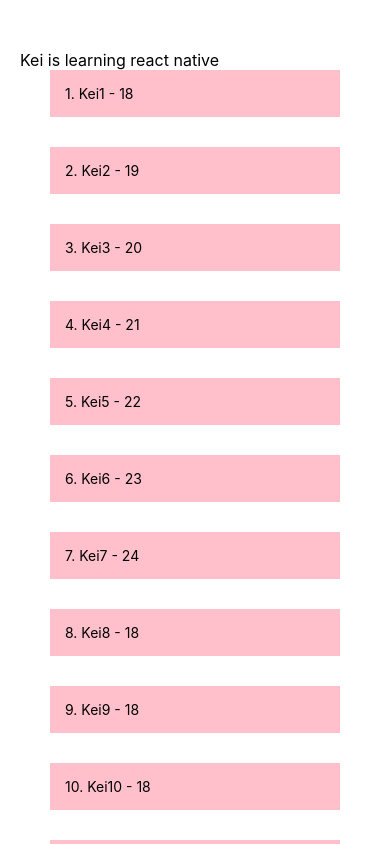
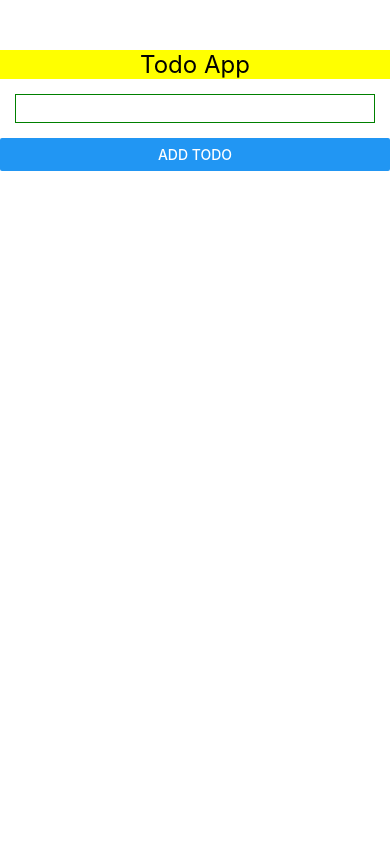
Before and after one commit to khoa36isefiw/react-native-basic, a React Native app: screen / in a window 390 px wide. Built offline with nearby package versions, Linux system fonts and the light colour scheme.

Commit message:
todo app: create ui, add todo, show list todo

```diff
--- a/App.tsx
+++ b/App.tsx
@@ -9,66 +9,61 @@ import {
   View,
 } from "react-native";
 
+// define kiểu đối tượng
+interface ITodo {
+  id: number;
+  name: string;
+}
+
 export default function App() {
   // return jsx
   // hooks in react native, and use typescript
+  // input todo
+  const [todo, setTodo] = useState("");
+  const [listTodo, setListTodo] = useState<ITodo[]>([]);
 
-  // array
-  const [students, setStudents] = useState([
-    { id: 1, name: "Kei1", age: 18 },
-    { id: 2, name: "Kei2", age: 19 },
-    { id: 3, name: "Kei3", age: 20 },
-    { id: 4, name: "Kei4", age: 21 },
-    { id: 5, name: "Kei5", age: 22 },
-    { id: 6, name: "Kei6", age: 23 },
-    { id: 7, name: "Kei7", age: 24 },
-    { id: 8, name: "Kei8", age: 18 },
-    { id: 9, name: "Kei9", age: 18 },
-    { id: 10, name: "Kei10", age: 18 },
-    { id: 11, name: "Kei11", age: 18 },
-  ]);
+  // random number
+  function randomInteger(min: number, max: number) {
+    return Math.floor(Math.random() * (max - min + 1)) + min;
+  }
+
+  const handleAddTodo = () => {
+    if (!todo) {
+      // if todo is empty
+      return;
+    }
+    setListTodo([...listTodo, { id: randomInteger(1, 2000), name: todo }]);
+    setTodo("");
+  };
 
   return (
     <View style={styles.container}>
-      <Text style={{ fontSize: 16 }}>Kei is learning react native</Text>
+      {/* header */}
+      <Text style={styles.header}>Todo App</Text>
       {/* marginVertical: marginTop and marginBottom */}
-      <FlatList
-        keyExtractor={(item) => item.id + ""}
-        data={students}
-        // return an object containing the index and an object item containing the data
-        renderItem={(data) => {
-          // console.log("data: ", data);
-          // so to get the daat, we need use: data.item.key
-          return (
-            <View
-              style={{
-                padding: 15,
-                backgroundColor: "pink",
-                marginBottom: 30,
-                marginHorizontal: 30,
-              }}
-            >
-              <Text>
-                {data.item.id}. {data.item.name} - {data.item.age}
-              </Text>
-            </View>
-          );
-        }}
-      />
-      {/* <ScrollView>
-        {students.map((student) => {
-          return (
-            <View
-              style={{ padding: 15, backgroundColor: "pink", marginBottom: 30 }}
-              key={student.id}
-            >
-              <Text>
-                {student.id}. {student.name}
-              </Text>
-            </View>
-          );
-        })}
-      </ScrollView> */}
+      {/* form */}
+      <View>
+        <TextInput
+          value={todo}
+          style={styles.todoInput}
+          onChangeText={(value) => setTodo(value)}
+        />
+        <Button title="Add todo" onPress={handleAddTodo} />
+      </View>
+
+      {/* list todo */}
+      <View>
+        {/* <Text>list todo: {todo}</Text> */}
+        <FlatList
+          data={listTodo}
+          renderItem={(data) => {
+            return <Text style={styles.todoItem}>{data.item.name}</Text>;
+          }}
+          keyExtractor={(item) => item.id + ""}
+        />
+
+        {/* <Text>{JSON.stringify(listTodo)}</Text> */}
+      </View>
     </View>
   );
 }
@@ -77,12 +72,31 @@ export default function App() {
 
 const styles = StyleSheet.create({
   // css in js
+  header: {
+    fontSize: 24,
+    paddingHorizontal: 20,
+    backgroundColor: "yellow",
+    textAlign: "center",
+  },
   container: {
     flex: 1,
     backgroundColor: "#fff",
     paddingTop: 50,
-    paddingHorizontal: 20,
+
     // alignItems: "center",
     // justifyContent: "center",
   },
+  todoInput: {
+    borderWidth: 1,
+    borderColor: "green",
+    padding: 5,
+    margin: 15,
+  },
+  todoItem: {
+    borderWidth: 1,
+    borderColor: "black",
+    padding: 10,
+    marginVertical: 20,
+    marginHorizontal: 40,
+  },
 });
```
